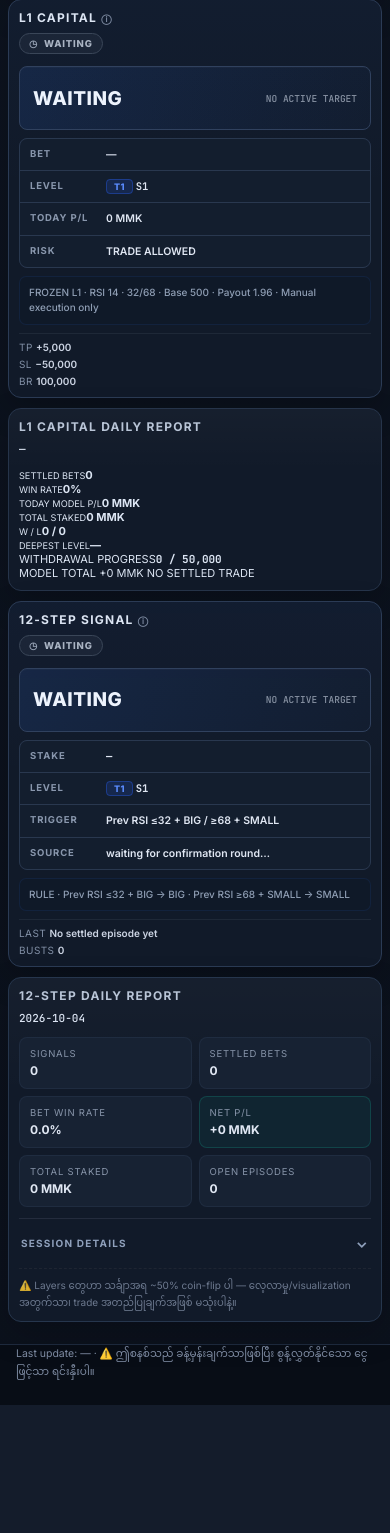
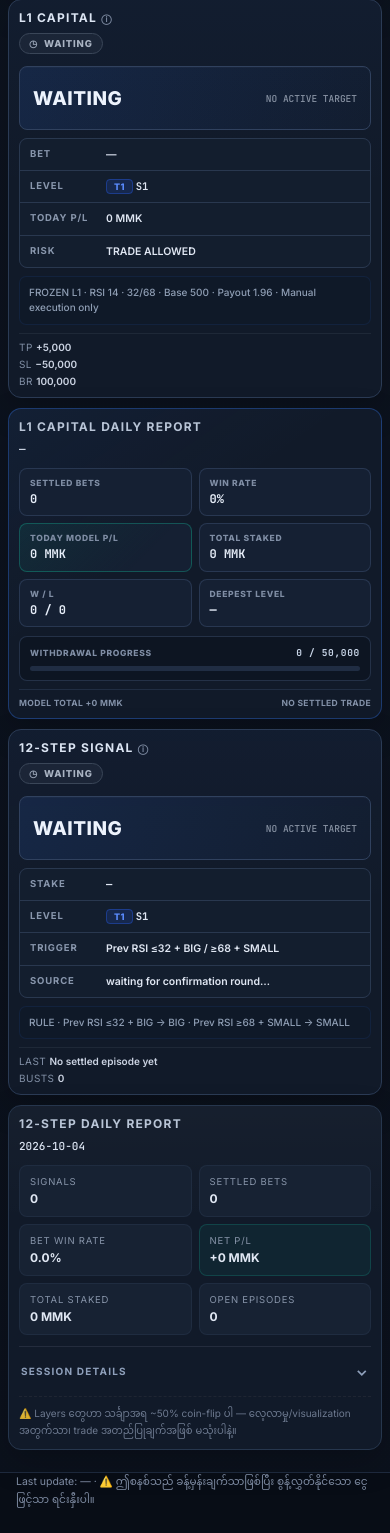
Before and after one commit to sharedbyatt-maker/trx-signal-web, a Flask app: page / in a window 390 px wide. Shown: the part 884-2417 px from the top of the page. Before the commit the page ends 2289 px from the top, so only its background shows below. Run offline with Flask 3, Linux system fonts and the light colour scheme; data that the repository does not hold is empty; some libraries are stand-ins or nearby versions.

Commit message:
Polish L1 sidebar and expand desktop chart workspace

```diff
--- a/static/css/style.css
+++ b/static/css/style.css
@@ -80,3 +80,86 @@ header #conn-txt { display: none; }
 @media (max-width: 380px) {
   #tv-chart { height: 300px; }
 }
+
+
+/* v54 UI-only sidebar hierarchy + reclaimed chart workspace.
+   No signal, stake, risk, Telegram, or replay logic changes. */
+.side-stack > #l1-capital-card { order: 1; }
+.side-stack > #l1-report-card { order: 2; }
+.side-stack > #stake-card { order: 3; }
+.side-stack > #daily12-card { order: 4; }
+
+.l1-report-card {
+  border-color: rgba(52,120,246,.34);
+  background:
+    linear-gradient(145deg, rgba(52,120,246,.055), transparent 42%),
+    #111a29;
+}
+.l1-report-grid {
+  display:grid;
+  grid-template-columns:repeat(2,minmax(0,1fr));
+  gap:7px;
+}
+.l1-report-grid>div {
+  min-width:0;
+  padding:9px 10px;
+  border:1px solid rgba(48,65,93,.72);
+  border-radius:8px;
+  background:#152033;
+  display:flex;
+  flex-direction:column;
+  gap:4px;
+}
+.l1-report-grid small {
+  color:#7f8da4;
+  font-size:8.5px;
+  font-weight:800;
+  letter-spacing:.08em;
+}
+.l1-report-grid b {
+  color:#e6edf8;
+  font:700 12px/1.2 var(--font-mono);
+  white-space:nowrap;
+}
+.l1-report-grid .l1-report-focus {
+  border-color:rgba(19,184,154,.34);
+  background:linear-gradient(135deg,rgba(19,184,154,.10),#152033 72%);
+}
+.l1-report-progress {
+  margin-top:9px;
+  padding:9px 10px;
+  border:1px solid rgba(48,65,93,.65);
+  border-radius:8px;
+  background:rgba(8,14,23,.32);
+}
+.l1-report-progress-head {
+  display:flex;justify-content:space-between;gap:10px;align-items:center;
+  color:#7f8da4;font-size:8.5px;font-weight:800;letter-spacing:.08em;
+}
+.l1-report-progress-head b { color:#c9d6e8;font-size:9.5px; }
+.l1-report-progress-track {
+  height:5px;margin-top:7px;border-radius:999px;background:#202d43;overflow:hidden;
+}
+.l1-report-progress-track i {
+  display:block;height:100%;width:0;border-radius:inherit;background:#3478f6;
+  transition:width .25s ease;
+}
+.l1-report-foot {
+  margin-top:8px;padding-top:8px;border-top:1px solid rgba(48,65,93,.5);
+  display:flex;justify-content:space-between;gap:8px;flex-wrap:wrap;
+  color:#8391a8;font-size:8.5px;font-weight:700;letter-spacing:.04em;
+}
+
+/* Desktop chart now consumes the vertical space previously left unused below RSI. */
+@media (min-width:1101px) {
+  #tv-chart { height:max(620px,calc(100vh - 300px)); }
+}
+@media (min-width:1381px) {
+  #tv-chart { height:max(680px,calc(100vh - 280px)); }
+}
+@media (max-width:1100px) {
+  .side-stack {
+    display:flex;
+    flex-direction:column;
+  }
+}
```
